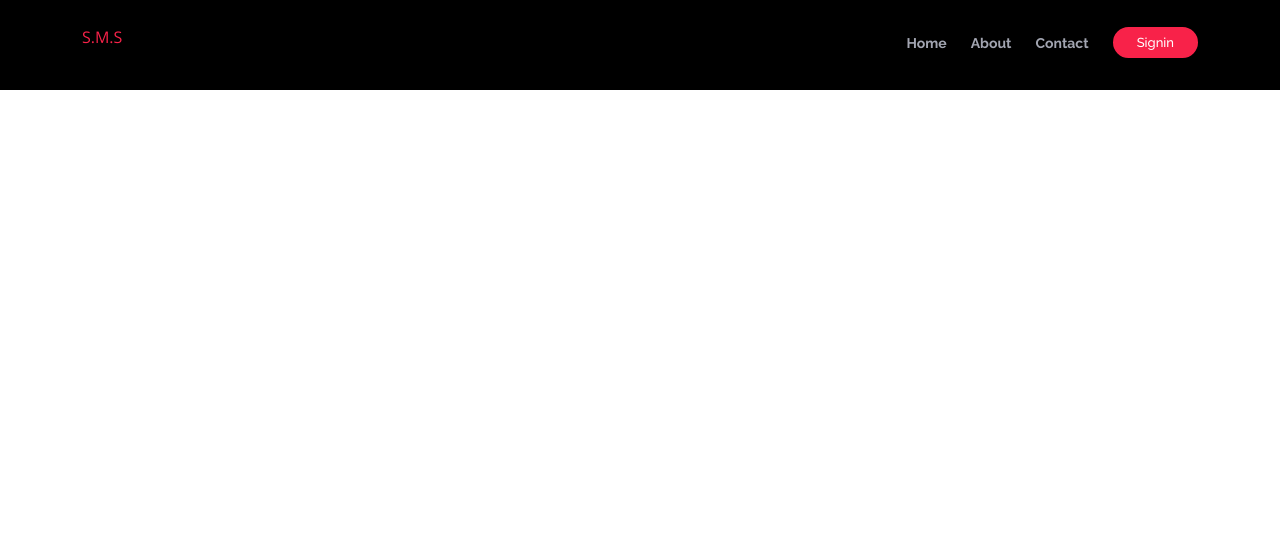
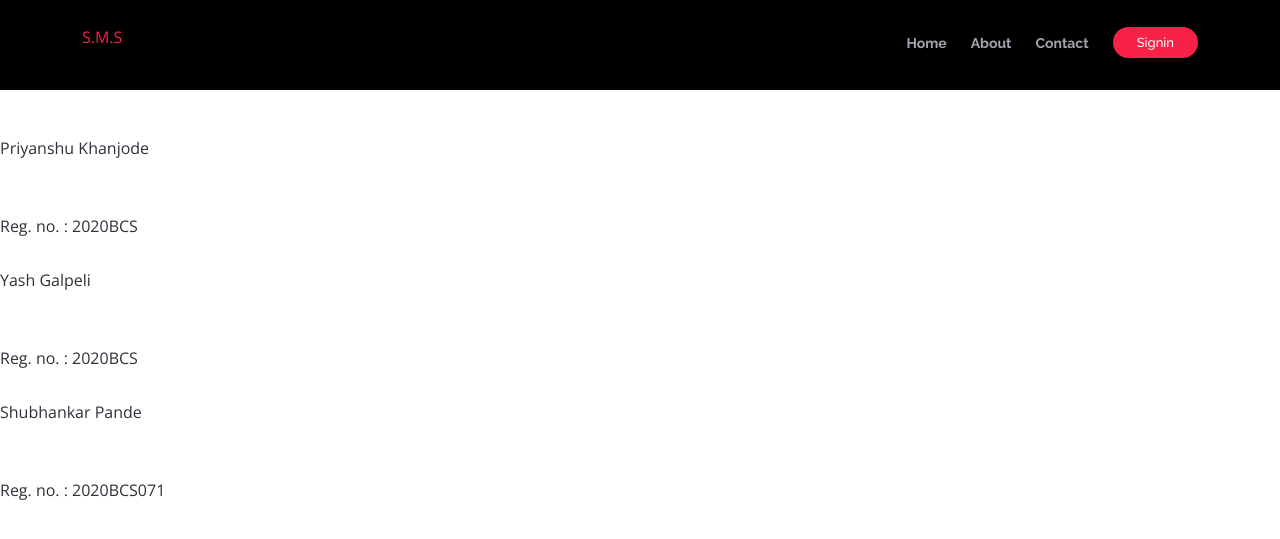
Before and after one commit to KPriSM29/Students_Management_System, a Flask app: template student management/templates/about.html in a window 1280 px wide. Shown: the top 539 px of the page. Run offline with Flask 2, Linux system fonts and the light colour scheme; the template is opened without the code that fills it, so the values that code supplies are empty; some libraries are stand-ins or nearby versions.

Commit message:
Added some information

```diff
--- a/student management/templates/about.html
+++ b/student management/templates/about.html
@@ -8,4 +8,18 @@
 
 {% block body %}
 <h2 class="text-center text-danger">About Us</h2>
+<h3>Team members : </h3>
+<br>
+<p> Priyanshu Khanjode </p>
+<br>
+<p> Reg. no. : 2020BCS
+<br>
+  <p> Yash Galpeli </p>
+<br>
+<p> Reg. no. : 2020BCS
+<br>
+ <p> Shubhankar Pande </p>
+<br>
+<p> Reg. no. : 2020BCS071
+<br>
 {% endblock body %}
```
